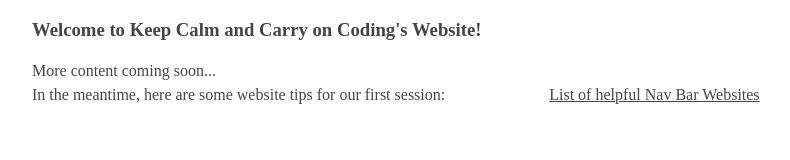
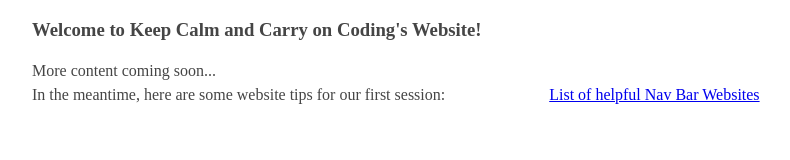
Before and after one commit to Keep-Calm-and-Carry-on-Coding/Coding-Tips, a plain HTML site: page index.html in a window 1280 px wide. Shown: the whole page, without its empty margins (76-866 px from the left). Drawn offline with Linux system fonts and the light colour scheme.

Commit message:
CSS changes

```diff
--- a/css.css
+++ b/css.css
@@ -53,8 +53,11 @@ li {
  color: #454545;
 }
 
+a.navbarlink {
+ line-height: 1.5;
+ }
+
 a {
  margin-left: 100px;
  line-height: 1.5;
- color: #454545;
-}
+ }
--- a/index.html
+++ b/index.html
@@ -8,7 +8,7 @@
 <h3> Welcome to Keep Calm and Carry on Coding's Website!</h3>
 
 <p> More content coming soon... <br> In the meantime, here are some website tips for our first
-session: <a href="navbars.html"> List of helpful Nav Bar Websites </a>
+session: <a class="navbarlink" href="navbars.html"> List of helpful Nav Bar Websites </a>
 </body>
 
 </html>
```
